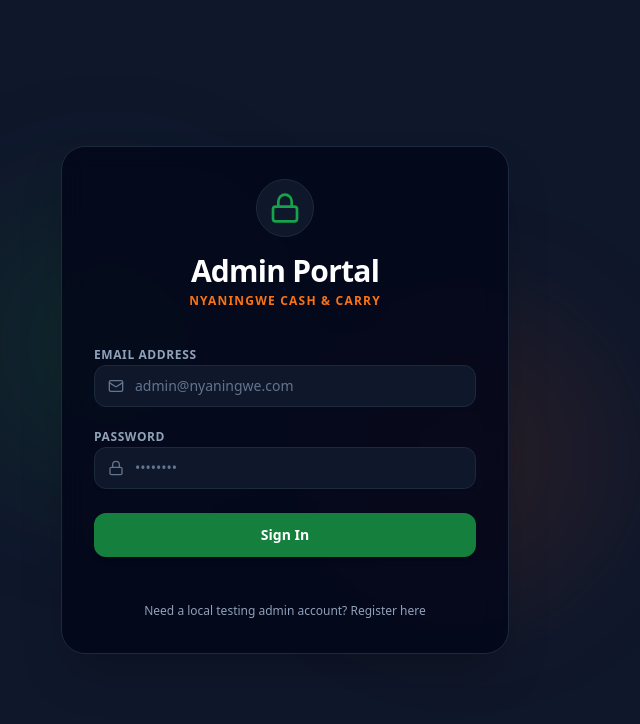
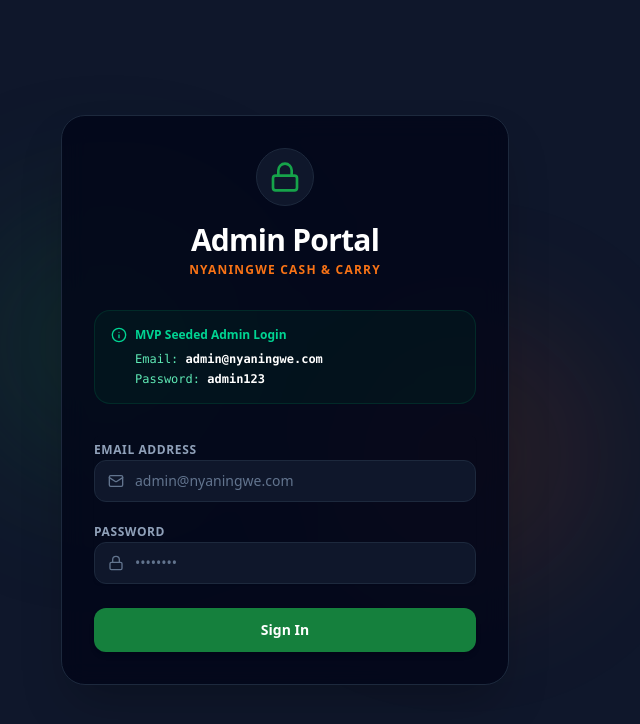
Before and after one commit to rasali535/nyaningwe, a Next.js app in the folder frontend/: page /admin/login in a window 1280 px wide. Shown: the top 724 px of the page, without its empty margins (355-995 px from the left). Built offline with nearby package versions, Linux system fonts and the light colour scheme; no server answers.

Commit message:
feat: complete decoupling from Firebase; implement mock sessionStorage login using seeded admin details

```diff
--- a/frontend/app/admin/login/page.tsx
+++ b/frontend/app/admin/login/page.tsx
@@ -2,20 +2,16 @@
 
 import React, { useState, useEffect } from 'react';
 import { useRouter } from 'next/navigation';
-import { Lock, Mail, AlertCircle, Sparkles } from 'lucide-react';
-import { signInWithEmailAndPassword, createUserWithEmailAndPassword } from 'firebase/auth';
-import { auth } from '../../../lib/firebase';
+import { Lock, Mail, AlertCircle, Info } from 'lucide-react';
 import { useAuth } from '../../context/AuthContext';
 
 export default function AdminLoginPage() {
   const router = useRouter();
-  const { user, loading: authLoading } = useAuth();
+  const { user, loading: authLoading, loginWithCredentials } = useAuth();
   const [email, setEmail] = useState('');
   const [password, setPassword] = useState('');
   const [loading, setLoading] = useState(false);
   const [error, setError] = useState<string | null>(null);
-  const [isSignUp, setIsSignUp] = useState(false);
-  const [successMsg, setSuccessMsg] = useState<string | null>(null);
 
   // If already logged in, redirect to dashboard
   useEffect(() => {
@@ -28,30 +24,18 @@
     e.preventDefault();
     setLoading(true);
     setError(null);
-    setSuccessMsg(null);
 
     try {
-      if (isSignUp) {
-        // Register using Firebase Auth SDK
-        await createUserWithEmailAndPassword(auth, email, password);
-        setSuccessMsg('Admin account registered successfully! Logging you in...');
+      // Authenticate using the mocked credentials function
+      const success = await loginWithCredentials(email, password);
+      if (success) {
+        router.push('/admin/dashboard');
       } else {
-        // Sign in using Firebase Auth SDK
-        await signInWithEmailAndPassword(auth, email, password);
-        router.push('/admin/dashboard');
+        setError('Invalid admin credentials. Please use the seeded login details.');
       }
     } catch (err: any) {
-      console.error('Firebase Auth error:', err);
-      // Map common Firebase errors to user friendly messages
-      let message = err.message || 'Authentication failed.';
-      if (err.code === 'auth/invalid-credential') {
-        message = 'Invalid email or password.';
-      } else if (err.code === 'auth/weak-password') {
-        message = 'Password must be at least 6 characters long.';
-      } else if (err.code === 'auth/email-already-in-use') {
-        message = 'This email address is already in use by another admin.';
-      }
-      setError(message);
+      console.error('Authentication error:', err);
+      setError('An error occurred during authentication.');
     } finally {
       setLoading(false);
     }
@@ -76,18 +60,23 @@
           </div>
         </div>
 
-        <form onSubmit={handleAuth} className="mt-8 space-y-6">
+        {/* Seeded Admin Login Details Notice */}
+        <div className="p-4 bg-emerald-950/30 border border-emerald-900/40 rounded-2xl text-xs space-y-2 text-emerald-300">
+          <div className="flex items-center gap-2 font-bold text-emerald-400">
+            <Info size={16} />
+            <span>MVP Seeded Admin Login</span>
+          </div>
+          <div className="space-y-1 font-mono text-xxs pl-6">
+            <div>Email: <span className="text-white font-bold select-all">admin@nyaningwe.com</span></div>
+            <div>Password: <span className="text-white font-bold select-all">admin123</span></div>
+          </div>
+        </div>
+
+        <form onSubmit={handleAuth} className="mt-6 space-y-6">
           {error && (
             <div className="p-3 bg-rose-950/50 border border-rose-800/50 rounded-xl text-rose-300 text-xs font-medium flex items-center gap-2">
               <AlertCircle size={16} className="text-rose-400 shrink-0" />
               <span>{error}</span>
-            </div>
-          )}
-
-          {successMsg && (
-            <div className="p-3 bg-emerald-950/50 border border-emerald-800/50 rounded-xl text-emerald-300 text-xs font-medium flex items-center gap-2">
-              <Sparkles size={16} className="text-emerald-400 shrink-0" />
-              <span>{successMsg}</span>
             </div>
           )}
 
@@ -139,19 +128,10 @@
               disabled={loading}
               className="w-full py-3 bg-brand-green-700 hover:bg-brand-green-600 text-white font-bold rounded-xl transition-all shadow-md flex items-center justify-center gap-2 text-sm disabled:opacity-50"
             >
-              {loading ? 'Authenticating...' : isSignUp ? 'Create Admin Account' : 'Sign In'}
+              {loading ? 'Authenticating...' : 'Sign In'}
             </button>
           </div>
         </form>
-
-        <div className="text-center pt-2">
-          <button
-            onClick={() => setIsSignUp(!isSignUp)}
-            className="text-xs text-slate-400 hover:text-white transition-colors"
-          >
-            {isSignUp ? 'Already have an admin account? Sign In' : 'Need a local testing admin account? Register here'}
-          </button>
-        </div>
       </div>
     </div>
   );
--- a/frontend/app/context/AuthContext.tsx
+++ b/frontend/app/context/AuthContext.tsx
@@ -1,50 +1,71 @@
 'use client';
 
 import React, { createContext, useContext, useState, useEffect } from 'react';
-import { User, onAuthStateChanged, signOut } from 'firebase/auth';
-import { auth } from '../../lib/firebase';
+
+export interface MockUser {
+  email: string;
+  uid: string;
+  displayName: string;
+}
 
 interface AuthContextType {
-  user: User | null;
+  user: MockUser | null;
   loading: boolean;
   token: string | null;
   logout: () => Promise<void>;
+  loginWithCredentials: (email: string, password: string) => Promise<boolean>;
 }
 
 const AuthContext = createContext<AuthContextType | undefined>(undefined);
 
 export function AuthProvider({ children }: { children: React.ReactNode }) {
-  const [user, setUser] = useState<User | null>(null);
+  const [user, setUser] = useState<MockUser | null>(null);
   const [token, setToken] = useState<string | null>(null);
   const [loading, setLoading] = useState(true);
 
   useEffect(() => {
-    // Listen to Firebase authentication status
-    const unsubscribe = onAuthStateChanged(auth, async (currentUser) => {
-      setUser(currentUser);
-      if (currentUser) {
-        // Retrieve JWT token to include in request headers to the FastAPI middleware
-        const idToken = await currentUser.getIdToken();
-        setToken(idToken);
-      } else {
-        setToken(null);
+    // Check if there is a mock session stored
+    const mockUserStr = typeof window !== 'undefined' ? sessionStorage.getItem('nyaningwe_mock_user') : null;
+    if (mockUserStr) {
+      try {
+        const mockUserObj = JSON.parse(mockUserStr);
+        setUser(mockUserObj);
+        setToken('mock-session-token-for-admin');
+      } catch (e) {
+        console.error('Error loading mock admin user:', e);
       }
-      setLoading(false);
-    });
+    }
+    setLoading(false);
+  }, []);
 
-    return () => unsubscribe();
-  }, []);
+  const loginWithCredentials = async (email: string, password: string): Promise<boolean> => {
+    // Hardcoded seed credentials for the MVP
+    if (email === 'admin@nyaningwe.com' && password === 'admin123') {
+      const mockUserObj = {
+        email: 'admin@nyaningwe.com',
+        uid: 'mock_admin_uid',
+        displayName: 'Nyaningwe Admin'
+      };
+      sessionStorage.setItem('nyaningwe_mock_user', JSON.stringify(mockUserObj));
+      setUser(mockUserObj);
+      setToken('mock-session-token-for-admin');
+      return true;
+    }
+    return false;
+  };
 
   const logout = async () => {
     setLoading(true);
-    await signOut(auth);
+    if (typeof window !== 'undefined') {
+      sessionStorage.removeItem('nyaningwe_mock_user');
+    }
     setUser(null);
     setToken(null);
     setLoading(false);
   };
 
   return (
-    <AuthContext.Provider value={{ user, loading, token, logout }}>
+    <AuthContext.Provider value={{ user, loading, token, logout, loginWithCredentials }}>
       {children}
     </AuthContext.Provider>
   );
```
